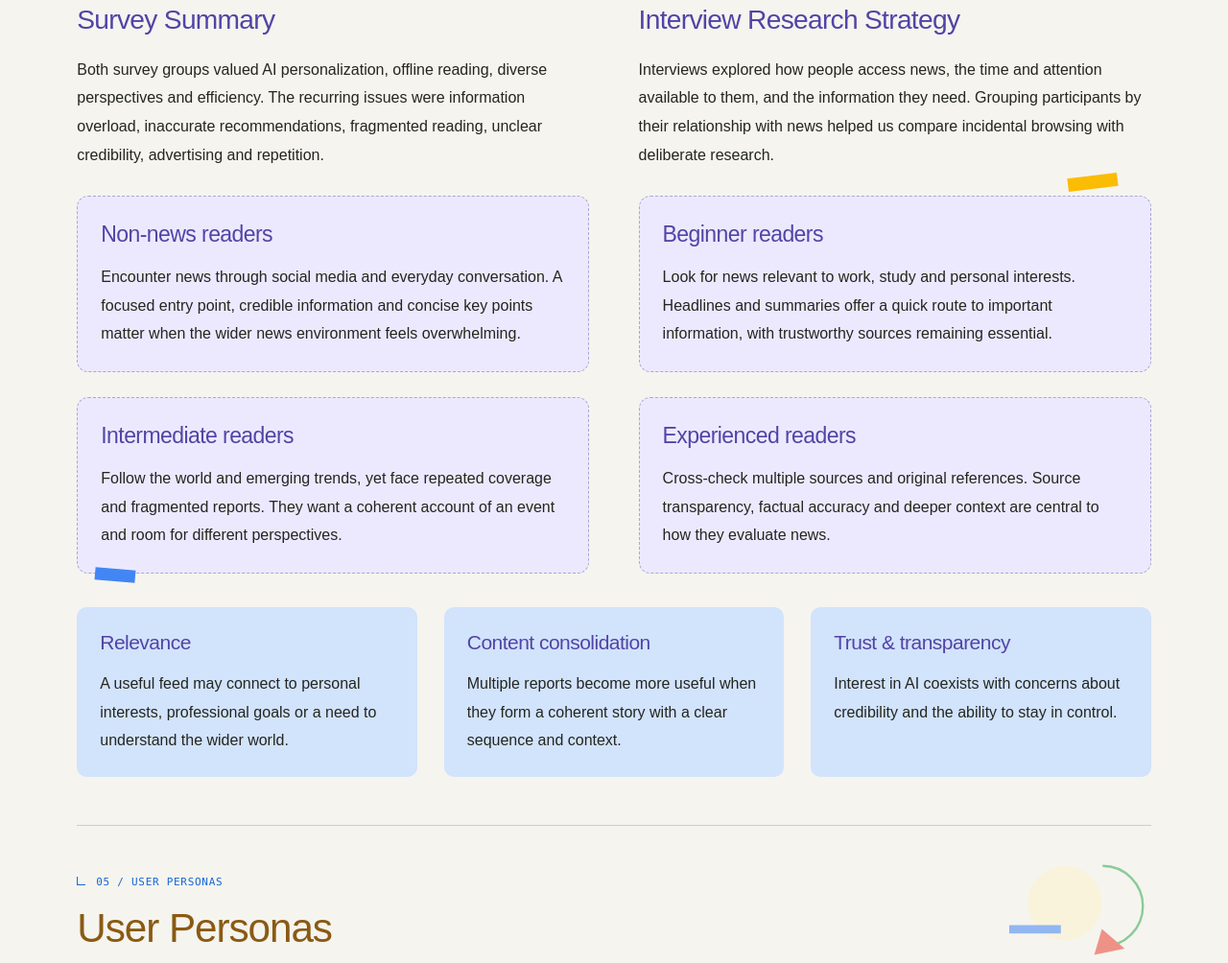
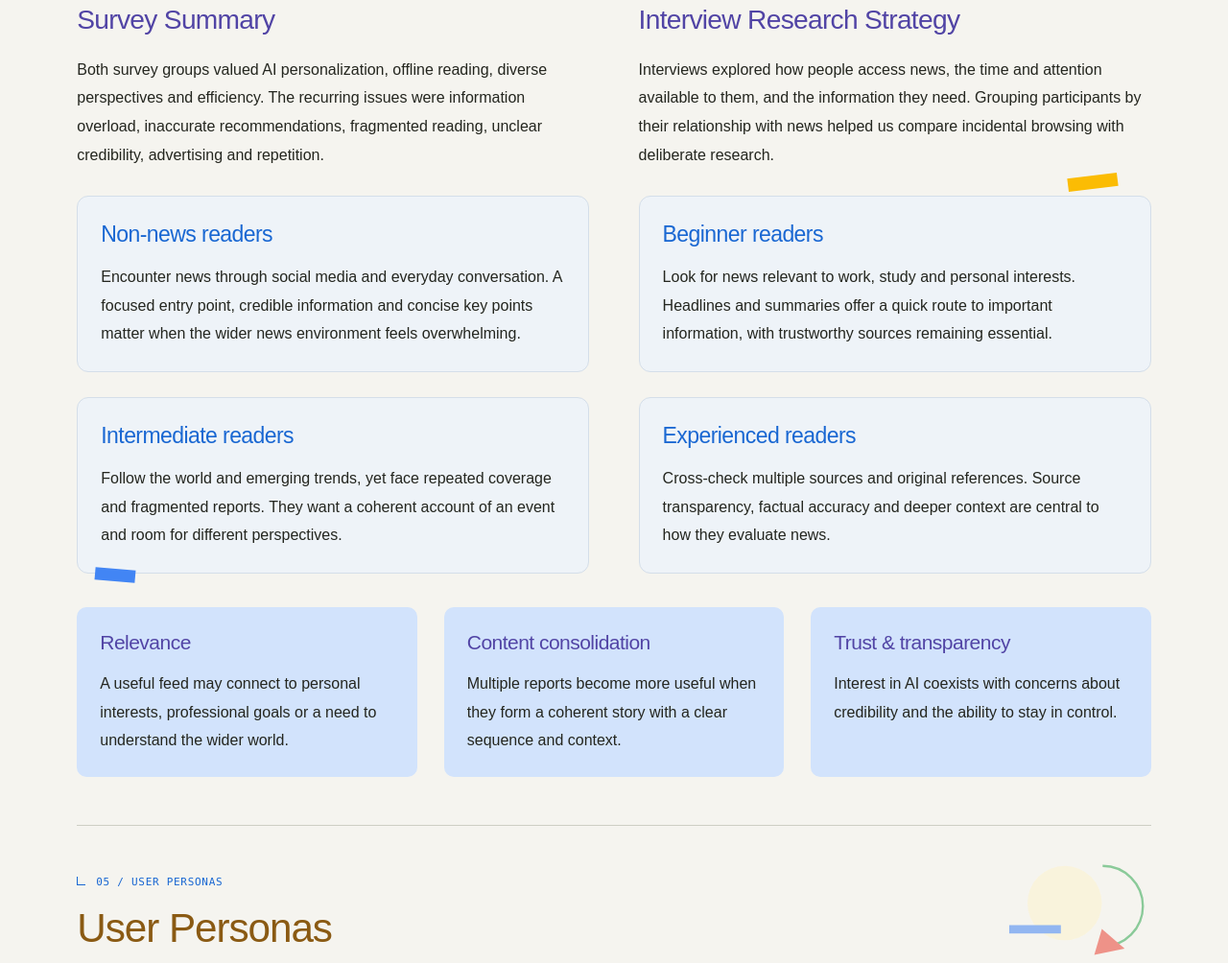
Before and after one commit to YixuanWang77/portfolio, a plain HTML site: page site/projects/google-news/index.html in a window 1280 px wide. Shown: the part 5273-6277 px from the top of the page at 96% size. Drawn offline with Linux system fonts and the light colour scheme.

Commit message:
Soften interview cards with a blue-gray background and blue headings

```diff
--- a/site/projects/google-news/case.css
+++ b/site/projects/google-news/case.css
@@ -92,8 +92,8 @@
 .gn-interview-grid{position:relative;isolation:isolate;display:grid;grid-template-columns:repeat(2,minmax(0,1fr));gap:26px var(--gn-gap);margin-top:28px}
 .gn-interview-grid::before{content:'';position:absolute;z-index:1;pointer-events:none;right:35px;top:-21px;width:52px;height:14px;background:var(--gn-yellow);transform:rotate(-7deg)}
 .gn-interview-grid::after{content:'';position:absolute;z-index:1;pointer-events:none;left:19px;bottom:-8px;width:42px;height:13px;background:var(--gn-blue);transform:rotate(5deg)}
-.gn-interview-grid article{border:1px dashed #ada5d2;border-radius:12px;padding:24px;background:var(--gn-purple-tint)}
-.gn-interview-grid h4{font-size:23px;color:var(--gn-purple)}
+.gn-interview-grid article{border:1px solid #d4dee9;border-radius:12px;padding:24px;background:#eef3f8}
+.gn-interview-grid h4{font-size:23px;color:var(--accent)}
 .gn-findings{margin-top:35px}
 .gn-findings>article{padding:23px 24px;border-radius:10px;background:var(--gn-blue-tint)}
 .gn-findings h4{font-size:21px}
--- a/site/projects/google-news/index.html
+++ b/site/projects/google-news/index.html
@@ -14,7 +14,7 @@
 <meta name="twitter:card" content="summary_large_image">
 <link rel="icon" type="image/svg+xml" href="../../favicon.svg">
 <link rel="stylesheet" href="../../styles.css">
-<link rel="stylesheet" href="case.css?v=geometric-identity">
+<link rel="stylesheet" href="case.css?v=interview-card-palette">
 <script defer src="../../config.js">
 </script>
 <script defer src="../../app.js">
```
